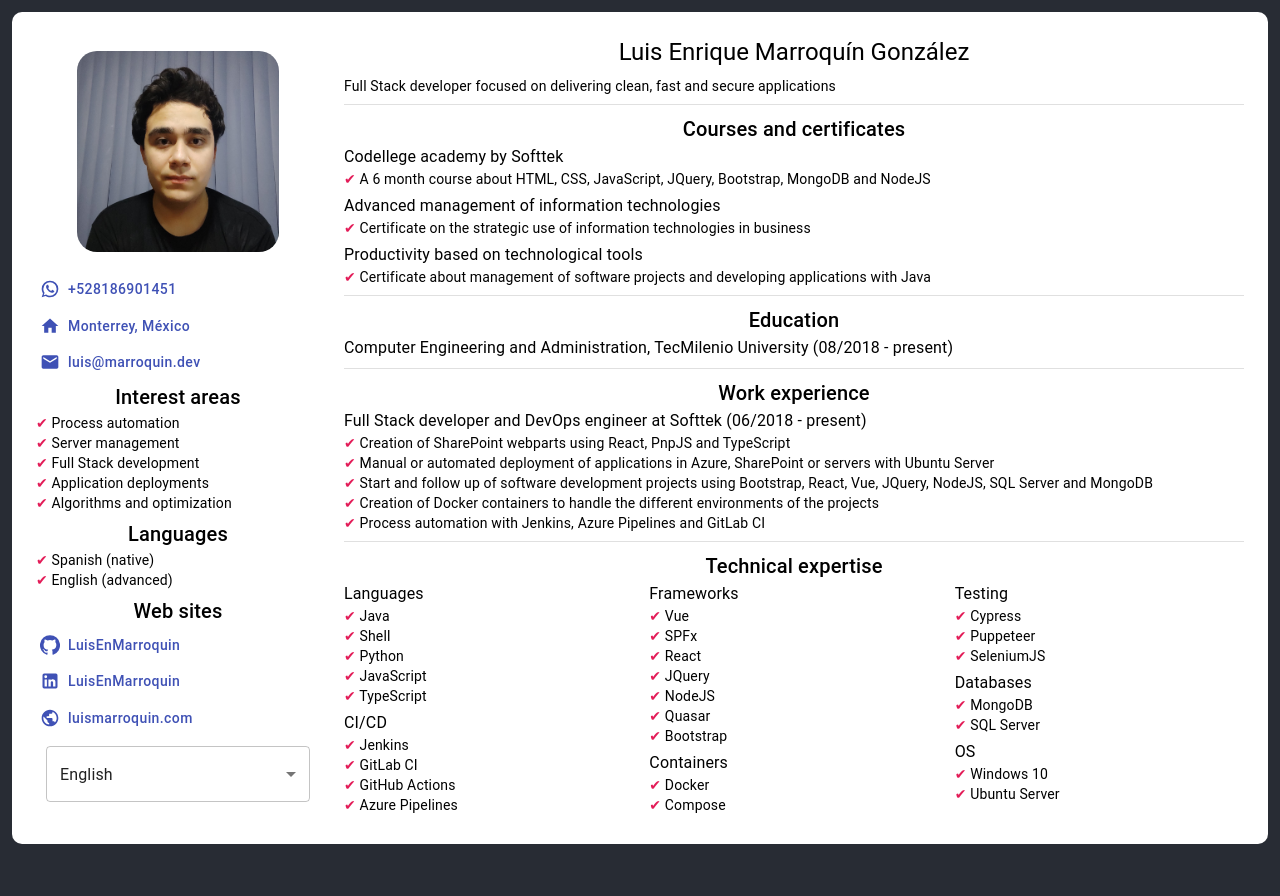
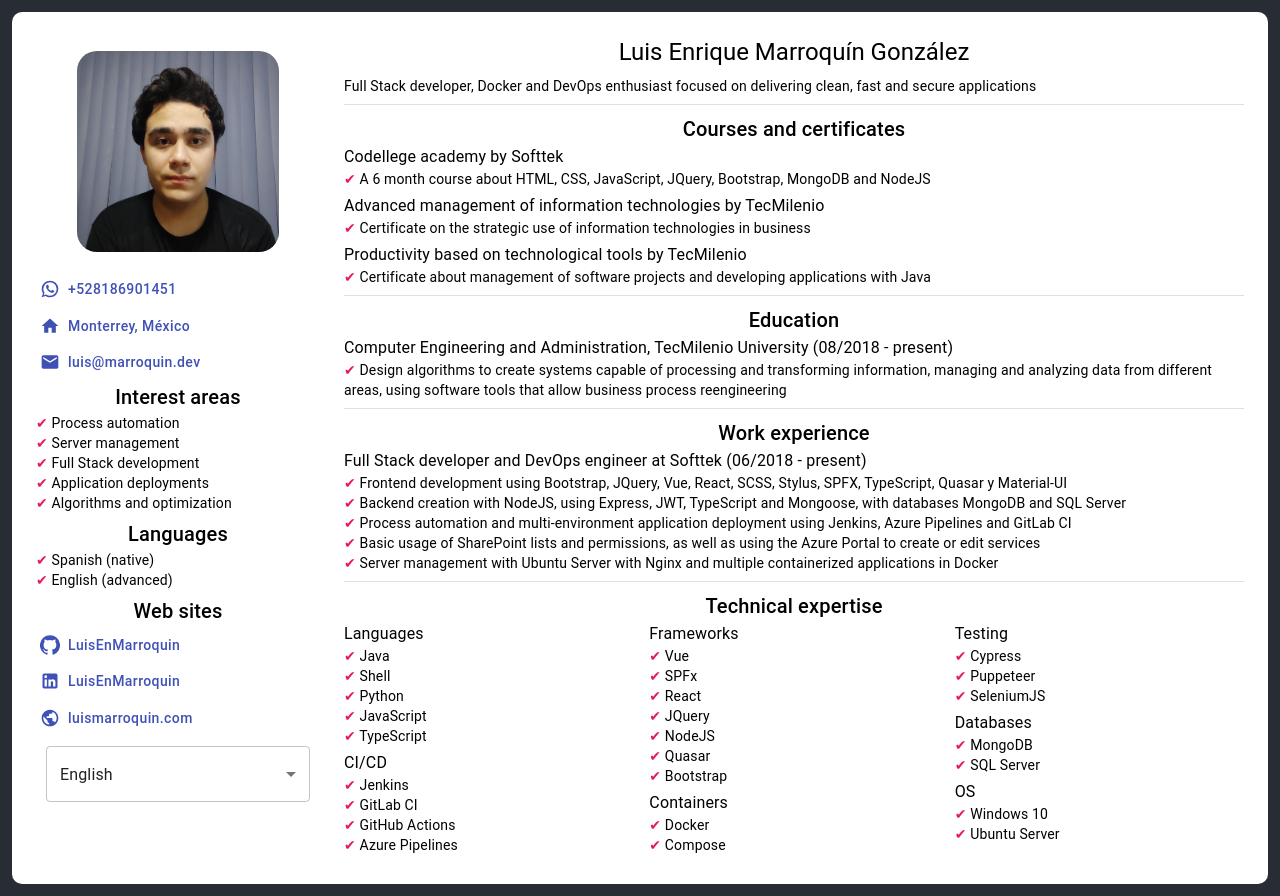
Before and after one commit to LuisEnMarroquin/curriculum-vitae, a React (Create React App) app: page / in a window 1280 px wide. Before the commit the page ends 856 px from the top, so only its background shows below. Built offline with nearby package versions, Linux system fonts and the light colour scheme.

Commit message:
Better job and tecmilenio description

```diff
--- a/src/Home.tsx
+++ b/src/Home.tsx
@@ -52,7 +52,7 @@ function Home (): ReactElement {
           <SimpleList subtitle={lang.tecCsMn1} contents={lang.tecCsTx1} />
           <SimpleList subtitle={lang.tecCsMn2} contents={lang.tecCsTx2} hr />
           <SimpleList title={lang.estudios} />
-          <SimpleList subtitle={lang.tecmMain} hr />
+          <SimpleList subtitle={lang.tecmMain} contents={lang.tecmText} hr />
           <SimpleList title={lang.workExpe} />
           <SimpleList subtitle={lang.sftkMain} contents={lang.sftkText} hr />
           <SimpleList title={lang.techMain} />
--- a/src/components/SimpleList.tsx
+++ b/src/components/SimpleList.tsx
@@ -15,7 +15,7 @@ const useStyles = makeStyles({
   }
 })
 
-function SimpleList({ title = '', subtitle = '', contents = [], hr = false }: ISimpleList): ReactElement {
+function SimpleList ({ title = '', subtitle = '', contents = [], hr = false }: ISimpleList): ReactElement {
   const classes = useStyles()
   return (
     <div>
--- a/src/i18n.ts
+++ b/src/i18n.ts
@@ -10,7 +10,6 @@ export const en = {
   certific: 'Courses and certificates',
   workExpe: 'Work experience',
   techMain: 'Technical expertise',
-
   inteOpts: [
     'Process automation',
     'Server management',
@@ -22,25 +21,28 @@ export const en = {
     'Spanish (native)',
     'English (advanced)'
   ],
-  abmeText: 'Full Stack developer focused on delivering clean, fast and secure applications',
+  abmeText: 'Full Stack developer, Docker and DevOps enthusiast focused on delivering clean, fast and secure applications',
   sftkMain: `Full Stack developer and DevOps engineer at Softtek (${sftk})`,
   sftkText: [
-    'Creation of SharePoint webparts using React, PnpJS and TypeScript',
-    'Manual or automated deployment of applications in Azure, SharePoint or servers with Ubuntu Server',
-    'Start and follow up of software development projects using Bootstrap, React, Vue, JQuery, NodeJS, SQL Server and MongoDB',
-    'Creation of Docker containers to handle the different environments of the projects',
-    'Process automation with Jenkins, Azure Pipelines and GitLab CI'
+    'Frontend development using Bootstrap, JQuery, Vue, React, SCSS, Stylus, SPFX, TypeScript, Quasar y Material-UI',
+    'Backend creation with NodeJS, using Express, JWT, TypeScript and Mongoose, with databases MongoDB and SQL Server',
+    'Process automation and multi-environment application deployment using Jenkins, Azure Pipelines and GitLab CI',
+    'Basic usage of SharePoint lists and permissions, as well as using the Azure Portal to create or edit services',
+    'Server management with Ubuntu Server with Nginx and multiple containerized applications in Docker'
   ],
   tecmMain: `Computer Engineering and Administration, TecMilenio University (${tecm})`,
-  cdlgMain: `Codellege academy by Softtek`,
+  tecmText: [
+    'Design algorithms to create systems capable of processing and transforming information, managing and analyzing data from different areas, using software tools that allow business process reengineering'
+  ],
+  cdlgMain: 'Codellege academy by Softtek',
   cdlgText: [
     'A 6 month course about HTML, CSS, JavaScript, JQuery, Bootstrap, MongoDB and NodeJS'
   ],
-  tecCsMn1: 'Advanced management of information technologies',
+  tecCsMn1: 'Advanced management of information technologies by TecMilenio',
   tecCsTx1: [
     'Certificate on the strategic use of information technologies in business'
   ],
-  tecCsMn2: 'Productivity based on technological tools',
+  tecCsMn2: 'Productivity based on technological tools by TecMilenio',
   tecCsTx2: [
     'Certificate about management of software projects and developing applications with Java'
   ]
@@ -65,25 +67,28 @@ export const es = {
     'Español (nativo)',
     'Inglés (avanzado)'
   ],
-  abmeText: 'Desarrollador Full Stack enfocado en entregar aplicaciones limpias, rápidas y seguras',
+  abmeText: 'Desarrollador Full Stack, entusiasta de Docker y DevOps enfocado en entregar aplicaciones limpias, rápidas y seguras',
   sftkMain: `Desarrollador Full Stack e ingeniero DevOps en Softtek (${sftk}e)`,
   sftkText: [
-    'Creación de webparts de SharePoint usando React, PnpJS y TypeScript',
-    'Despliegue manual o automatizado de aplicaciones en Azure, SharePoint o en servidores con Ubuntu Server',
-    'Inicio y seguimiento de proyectos de desarrollo de software usando Bootstrap, React, Vue, JQuery, NodeJS, SQL Server y MongoDB',
-    'Creación de contenedores de Docker para manejar los distintos ambientes de los proyectos',
-    'Automatización de procesos con Jenkins, Azure Pipelines y GitLab CI'
+    'Desarrollo frontend usando Bootstrap, JQuery, Vue, React, SCSS, Stylus, SPFX, TypeScript, Quasar y Material-UI',
+    'Creación de backends con NodeJS, usando Express, JWT, TypeScript y Mongoose, con bases de datos MongoDB y SQL Server',
+    'Automatización de procesos y despliegue de aplicaciones multi ambiente usando Jenkins, Azure Pipelines y GitLab CI',
+    'Manejo básico de permisos y listas de SharePoint, así como uso del Portal de Azure para crear o editar servicios',
+    'Administración de servidores con Ubuntu Server con Nginx y multiples aplicaciones en contenedores en Docker'
   ],
   tecmMain: `Ingeniería en Computación Administrativa, Universidad TecMilenio (${tecm}e)`,
-  cdlgMain: `Curso de Codellege por Softtek`,
+  tecmText: [
+    'Diseñar algoritmos para crear sistemas capaces de procesar y transformar información, administrar y analizar datos de distintas áreas, utilizando herramientas de software que permitan la reingeniería de procesos de negocios'
+  ],
+  cdlgMain: 'Curso de Codellege por Softtek',
   cdlgText: [
     'Un curso de 6 meses sobre HTML, CSS, JavaScript, JQuery, Bootstrap, MongoDB y NodeJS'
   ],
-  tecCsMn1: 'Gestión avanzada de tecnologías de la información',
+  tecCsMn1: 'Gestión avanzada de tecnologías de la información por TecMilenio',
   tecCsTx1: [
     'Certificado sobre el uso estratégico de las tecnologías de la información en las empresas'
   ],
-  tecCsMn2: 'Productividad basada en herramientas tecnológicas',
+  tecCsMn2: 'Productividad basada en herramientas tecnológicas por TecMilenio',
   tecCsTx2: [
     'Certificado sobre la administración de proyectos de software y el desarrollo de aplicaciones con Java'
   ]
```
Also changed, not shown: src/components/MyFullName.tsx (+7 -5 lines).
